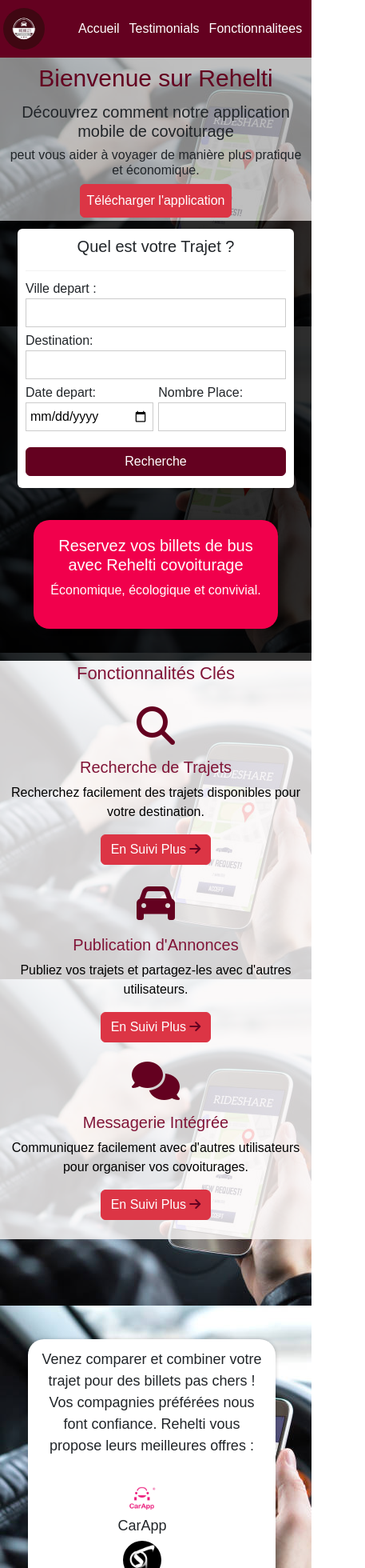
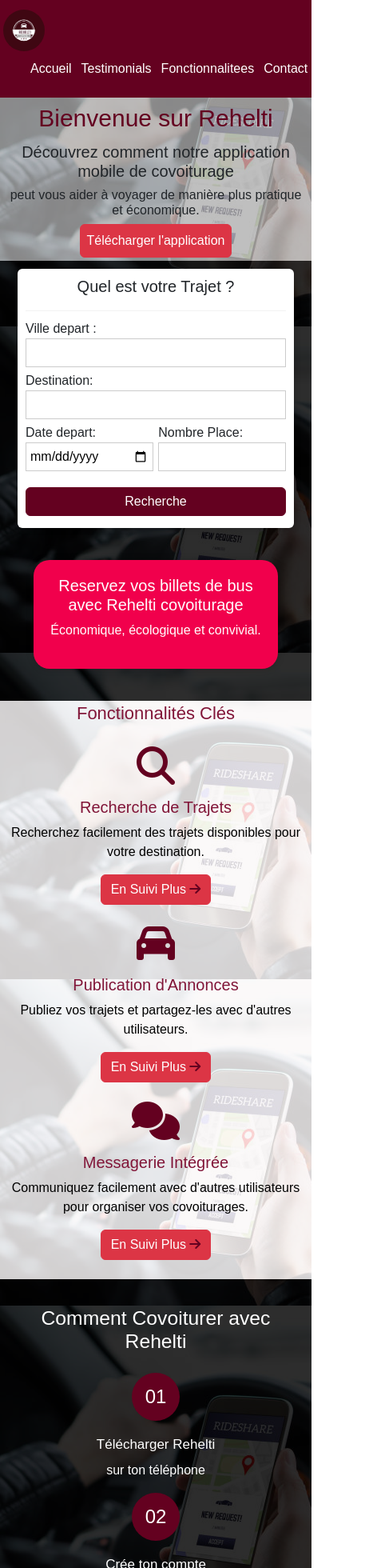
Before and after one commit to elkherchi/rehelti, a React (Create React App) app: page / in a window 390 px wide. Shown: the top 1960 px of the page at 80% size, 457 px wide, since content can reach past the window. Built offline with nearby package versions, Linux system fonts and the light colour scheme.

Commit message:
l'ajoute de Comment Covoiturer avec Rehelti

```diff
--- a/src/App.css
+++ b/src/App.css
@@ -10,29 +10,19 @@ body {
 #root{
   background-image: url('/public/body.jpg');
 }
-.en-tete {
-  background-color: #007bff;
-  color: white;
-}
 
 .header-content {
-  display: flex;
-  justify-content: space-between;
-  align-items: center;
+
   padding: 0px;
 }
 .logo {
   display: inline-flex;
 }
-.logo img {
+.logo{
   width: 60px;
   height: 60px;
   border-radius: 50%;
   padding: 4px;
-}
-.logo p {
-  font-size: 30px;
-  padding-top: 10px;
 }
 .menu {
   list-style: none;
@@ -52,14 +42,10 @@ body {
   color: white;
 }
 @media screen and (max-width: 767px) {
-  /* .header-content {
-    flex-direction: column;
+  .navbar {
+    display: flex;
+    justify-content: space-between;
     align-items: center;
-    text-align: center;
-  } */
-
-  .navbar {
-    margin-top: 10px; /*Espace entre le logo et le menu sur mobile */
   }
 }
 .flex-container {
@@ -328,9 +314,8 @@ input[type="submit"]{
 .resultat {
   background-color: #f1004c;
   color: #fff;
-  border-bottom-left-radius: 10px;
-  border-bottom-right-radius: 10px;
-  /* padding-top: 10px; */
+  border-radius: 10px;
+  padding-top: 10px;
 }
 .resultat h1{
   font-size: 30px;
@@ -437,10 +422,86 @@ input[type="submit"]{
   background-color: #86012b;
 }
 .recherchevide p{
+  padding: 2px;
   background-color: #fff;
   width: 400px;
   border-radius: 10px;
-  height: 40px;
-  padding-top: 6px;
-  color: #811538;
+  height: 50px;
+  padding-top: 10px;
+  color: #640120;
 }
+
+.témoignages{
+  background-color: #fbf8f8d4;
+  padding: 10px;
+}
+.title-testimonials{
+  border-radius: 10px;
+}
+.how-it-works {
+  background-color: #000000d2;
+}
+.how-it-works {
+  color: #fff;
+  padding: 10px;
+}
+.step-container {
+  /* display: flex; */
+  justify-content: space-between;
+  align-items: center;
+  max-width: 800px;
+  margin: 0 auto;
+}
+
+.step {
+  flex: 1;
+  text-align: center;
+  opacity: 0;
+  animation: fadeInUp 1s ease-in-out forwards;
+}
+
+.step:nth-child(1) {
+  animation-delay: 1s;
+}
+
+.step:nth-child(2) {
+  animation-delay: 3s;
+}
+
+.step:nth-child(3) {
+  animation-delay: 6s;
+}
+
+@keyframes fadeInUp {
+  0% {
+    opacity: 0;
+    transform: translateY(20px);
+  }
+  100% {
+    opacity: 1;
+    transform: translateY(0);
+  }
+}
+
+.step-circle {
+  width: 60px;
+  height: 60px;
+  background-color: #640120;
+  color: #fff;
+  border-radius: 50%;
+  font-size: 24px;
+  display: flex;
+  justify-content: center;
+  align-items: center;
+  margin: 0 auto 20px;
+  transition: background-color 0.3s ease-in-out;
+}
+
+.step-circle:hover {
+  background-color: #ff4040;
+}
+
+.step-content h2 {
+  font-size: 17px;
+  margin: 10px 0;
+}
--- a/src/component/Acceuil.js
+++ b/src/component/Acceuil.js
@@ -10,6 +10,7 @@ const Accueil = () => {
     e.preventDefault();
     navigate(`/tragets?villeDepart=${villeDepart}&villeArrivee=${villeArrivee}`);
   };
+
   return (
     <div className="" id='acceil'>
        <div className='col'>
@@ -93,16 +94,34 @@ const Accueil = () => {
         </Container>
 
       </section>
-      <div className='acceuil-form'>
-         <div className="flex-container">
-            <div className="text-container">
-            <div className='title-form'>
+      <section className="how-it-works">
+        <Container>
+          <h2 className="text-center m-4">Comment Covoiturer avec Rehelti</h2>
+          <div className="step-container">
+            <div className="step">
+              <div className="step-circle">01</div>
+              <div className="step-content">
+                <h2>Télécharger Rehelti</h2>
+                <p>sur ton téléphone</p>
+              </div>
             </div>
+            <div className="step">
+              <div className="step-circle">02</div>
+              <div className="step-content">
+                <h2>Crée ton compte</h2>
+                <p>en renseignant tes formulaires</p>
+              </div>
             </div>
-            <div className="form-container">
+            <div className="step">
+              <div className="step-circle">03</div>
+              <div className="step-content">
+                <h2>C'est parti !</h2>
+                <p>Covoiture avec qui tu veux dans l'application</p>
+              </div>
             </div>
           </div>
-      </div>
+        </Container>
+      </section>
       <div className='comparer'>
         <p>Venez comparer et combiner votre trajet pour des billets pas chers ! Vos compagnies préférées nous font confiance. Rehelti vous propose leurs meilleures offres :</p>
         <div className='row'>
@@ -126,6 +145,7 @@ const Accueil = () => {
           </Row>
         </div>
       </div>
+
     </div>
   );
 }
--- a/src/component/Header.js
+++ b/src/component/Header.js
@@ -22,11 +22,9 @@ const Header = () => {
 
   return (
     <header className="en-tete bg-primary">
-      <div id="header-background" className="header-content">
-        <div className="logo">
-          <img src="/011.png" alt="Logo" />
-        </div>
         <nav className="navbar">
+          <img src="/011.png" alt="Logo" className="logo" />
+
           <ul className="menu">
             {menuItems.map((item, index) => (
               <li
@@ -39,7 +37,6 @@ const Header = () => {
             ))}
           </ul>
         </nav>
-      </div>
     </header>
   );
 }
--- a/src/component/TestimonialsPage.js
+++ b/src/component/TestimonialsPage.js
@@ -20,7 +20,7 @@ const TestimonialsPage = () => {
   };
 
   return (
-    <section className=''>
+    <section className='témoignages'>
       <div className="d-flex justify-content-between align-items-center p-2 mb-2 bg-danger title-testimonials">
         <div>
           <h1>Témoignages</h1>
@@ -39,7 +39,7 @@ const TestimonialsPage = () => {
         </div>
       </div>
       <Container className="text-center">
-        <Row className="justify-content-center m-2">
+        <Row className="justify-content-center m-5">
           {filterTestimonials().map((testimonial) => (
             <Card key={testimonial.id} className="mb-4 animate__animated animate__fadeInUp">
               <Card.Body>
--- a/src/component/tragets.js
+++ b/src/component/tragets.js
@@ -25,12 +25,13 @@ const ResultatsTrajets = () => {
         <Container>
             <Row className='resultat p-2'>
              <h1>Résultats de la recherche</h1>
-             {showMessage && (
+
+            </Row>
+            {showMessage && (
             <div className='showmessage p-2'>
                 <span>Téléchargez votre application et créez un compte !</span>
             </div>
             )}
-            </Row>
             <Col>
           {resultats.length === 0 ? (
             <Row className='recherchevide p-5 d-flex justify-content-center'>
```
